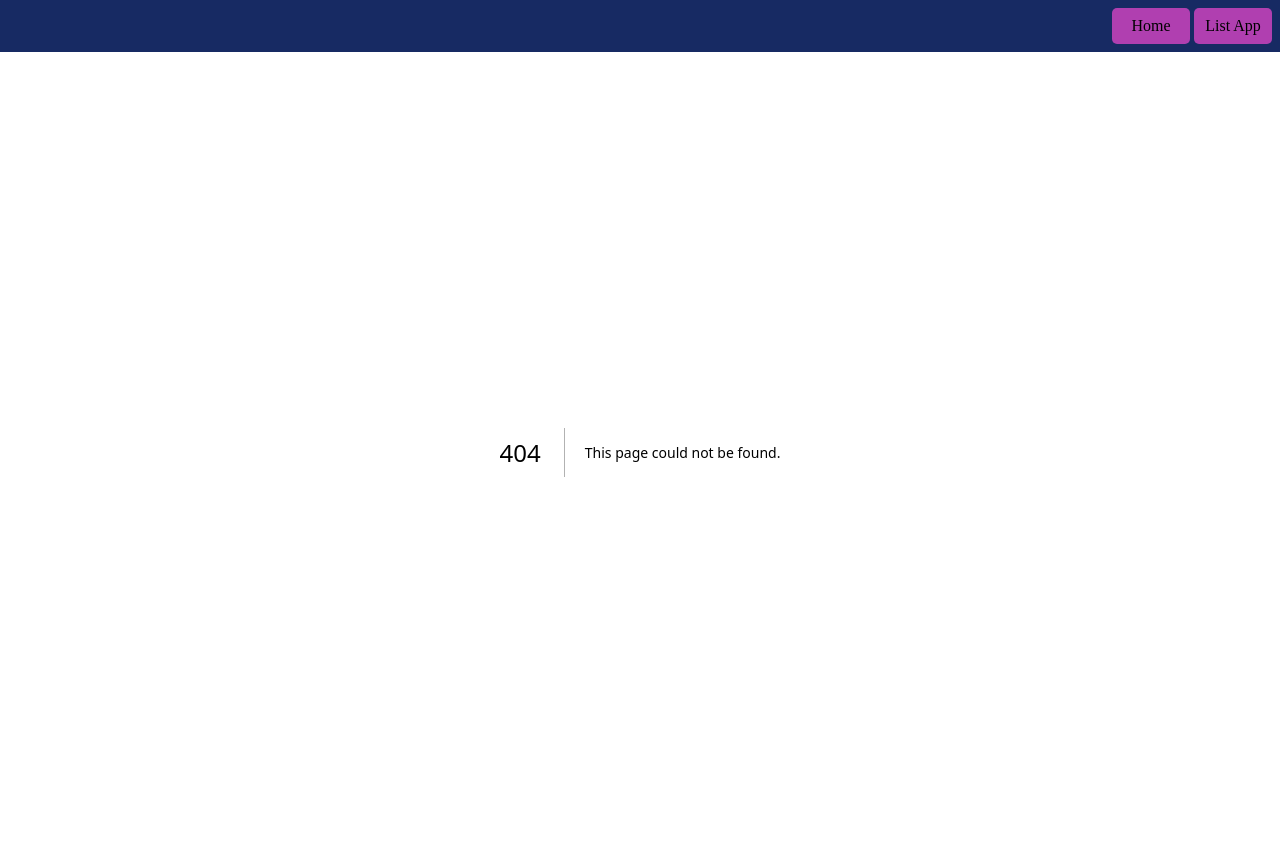
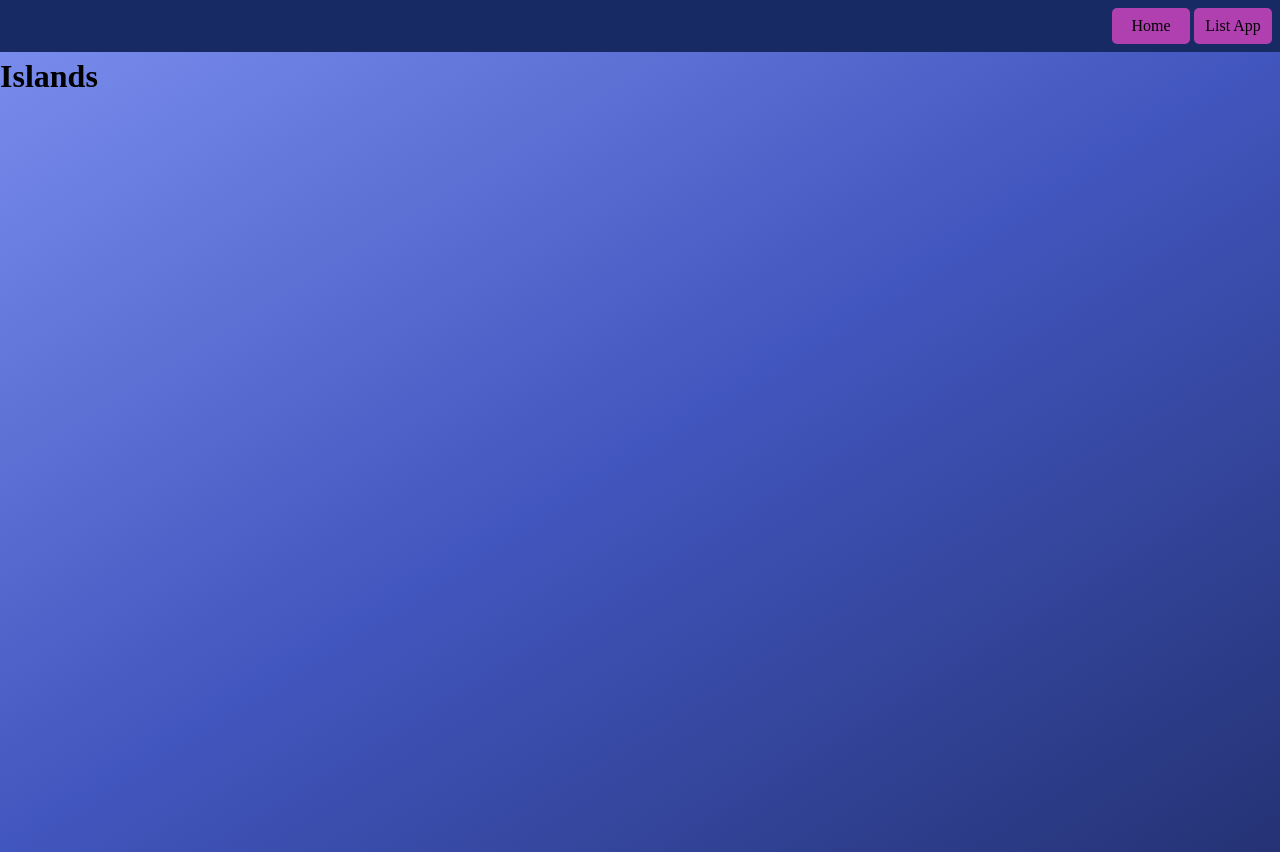
Before and after one commit to franco-ortega/workshop, a Next.js app: page /islands in a window 1280 px wide. Before the commit this address had no page. Built offline with nearby package versions, Linux system fonts and the light colour scheme.

Commit message:
create initial Islands page

```diff
--- a/app/globals.css
+++ b/app/globals.css
@@ -5,11 +5,22 @@
 	--background-gradient-2: hsl(320, 85%, 45%);
 	--background-gradient-3: hsl(350, 100%, 85%);
 
+	--background-gradient-island-1: hsl(230, 76%, 70%);
+	--background-gradient-island-2: hsl(230, 49%, 50%);
+	--background-gradient-island-3: hsl(230, 52%, 30%);
+
 	--bkgd-gradient: linear-gradient(
 		to bottom right,
 		var(--background-gradient-1),
 		var(--background-gradient-2),
 		var(--background-gradient-3)
+	);
+
+	--bkgd-gradient-island: linear-gradient(
+		to bottom right,
+		var(--background-gradient-island-1),
+		var(--background-gradient-island-2),
+		var(--background-gradient-island-3)
 	);
 }
 
--- /dev/null
+++ b/app/islands/page.js
@@ -0,0 +1,15 @@
+'use client';
+
+import styles from './page.module.css';
+
+export default function Islands() {
+	return (
+		<div className={styles.page}>
+			<main>
+				<div>
+					<h1>Islands</h1>
+				</div>
+			</main>
+		</div>
+	);
+}
--- /dev/null
+++ b/app/islands/page.module.css
@@ -0,0 +1,4 @@
+.page {
+	background: var(--bkgd-gradient-island);
+	height: 100%;
+}
```
